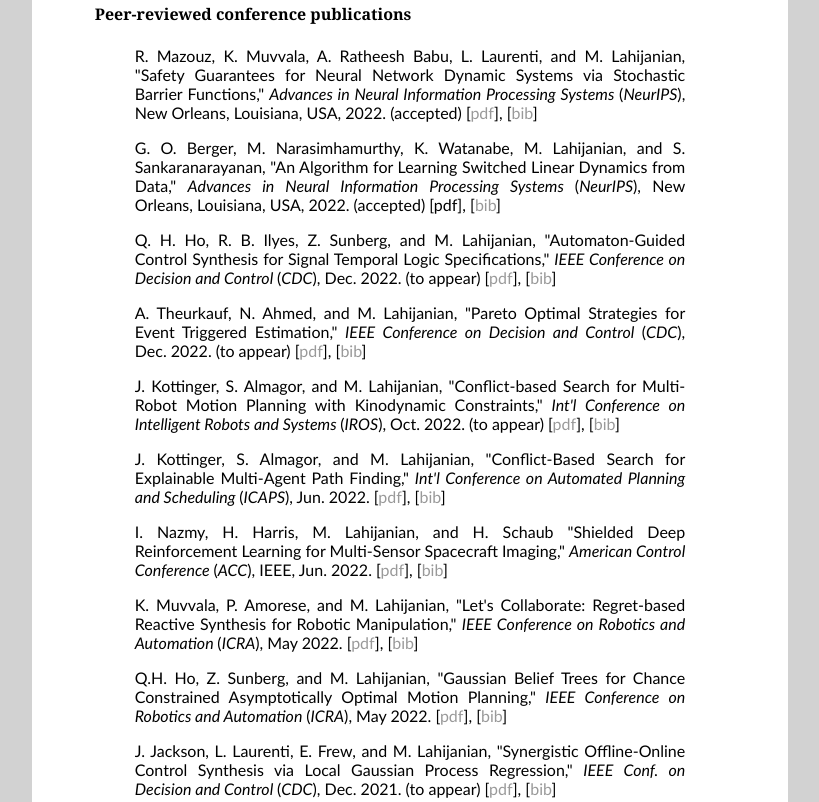
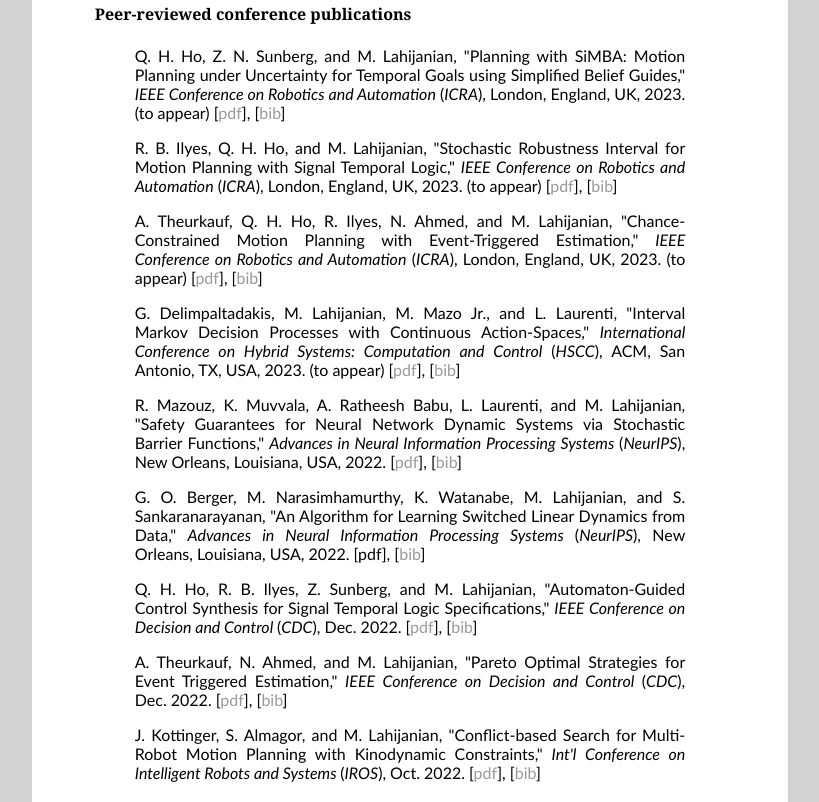
Before and after one commit to morteza21/website, a plain HTML site: page publications.html in a window 1280 px wide. Shown: the part 1409-2211 px from the top of the page, without its empty margins (230-1049 px from the left). Drawn offline with Linux system fonts and the light colour scheme.

Commit message:
updated publications

```diff
--- a/publications.html
+++ b/publications.html
@@ -74,7 +74,7 @@ a:active {
         <tr>
           <td width="693" height="144" align="left" valign="top" scope="row"><h4><span class="style13">Peer-reviewed journal publications </span> </h4>
               <blockquote class="style15">
-              <p align="justify" class="style15">S. Adams, M. Lahijanian, and L. Laurenti, "Formal Control Synthesis for Stochastic Neural Network Dynamic Models," <em>IEEE Control Systems Letters</em> (<em>LCSYS</em>), 2022. (to appear) [pdf: <a href="https://arxiv.org/abs/2203.05903">draft</a>, <a href="https://doi.org/10.1109/LCSYS.2022.3178143">final</a>], [<a href="papers/CSL2022.txt">bib</a>]</p>
+              <p align="justify" class="style15">S. Adams, M. Lahijanian, and L. Laurenti, "Formal Control Synthesis for Stochastic Neural Network Dynamic Models," <em>IEEE Control Systems Letters</em> (<em>LCSYS</em>), 2022. [pdf: <a href="https://arxiv.org/abs/2203.05903">draft</a>, <a href="https://doi.org/10.1109/LCSYS.2022.3178143">final</a>], [<a href="papers/CSL2022.txt">bib</a>]</p>
               <p align="justify" class="style15">E. Pairet, J. D. Hernández, M. Carreras, Y. Petillot, and M. Lahijanian, "Online Mapping and Motion Planning under Uncertainty for Probabilistically Safe Autonomous Navigation," <em>IEEE Transactions on Automation Science and Engineering</em> (<em>T-ASE</em>), 2021. [pdf: <a href="papers/TASE2021.pdf">draft</a>, <a href="https://ieeexplore.ieee.org/document/9610137">final</a>], [<a href="papers/TASE2021.txt">bib</a>]</p>
               <p align="justify" class="style15">L. Laurenti, M. Lahijanian, A. Abate, L. Cardelli, and M. Kwiatkowska, "Formal and Efficient Synthesis for Continuous-TimeLinear Stochastic Hybrid Processes," <em>IEEE Transactions on Automatic Control</em> (<em>TAC</em>), vol. 66, no. 1, pp. 17-32, Jan. 2021. [pdf: <a href="papers/TAC2021.pdf">draft</a>, <a href="https://ieeexplore.ieee.org/document/9003411">final</a>], [<a href="papers/TAC2021.txt">bib</a>]</p>
               <p align="justify" class="style15">E. M. Hahn, V. Hashemi, H. Hermanns, M. Lahijanian, and A. Turrini, "Interval Markov Decision Processes with Multiple Objectives: from Robust Strategies to Pareto Curves," <em>ACM Transactions on Modeling and Computer Simulation</em> (<em>TOMACS</em>), vol. 29, no. 4, pp. 1-31, 2019. [pdf: <a href="papers/TOMACS2019.pdf">draft</a>, <a href="https://dl.acm.org/doi/abs/10.1145/3309683">final</a>], [<a href="papers/TOMACS2019.txt">bib</a>]</p>
@@ -92,16 +92,20 @@ a:active {
         <tr>
           <td height="59" align="left" valign="top" class="style13" scope="row"><h4>Peer-reviewed conference publications</h4>
             <blockquote>
-              <p align="justify" class="style15">R. Mazouz, K. Muvvala, A. Ratheesh Babu, L. Laurenti, and M. Lahijanian, "Safety Guarantees for Neural Network Dynamic Systems via Stochastic Barrier Functions," <em>Advances in Neural Information Processing Systems </em>(<em>NeurIPS</em>), New Orleans, Louisiana, USA, 2022. (accepted) [<a href="https://arxiv.org/abs/2206.07811">pdf</a>], [<a href="papers/NeurIPS2022_mazouz.txt">bib</a>]</p>
-              <p align="justify" class="style15">G. O. Berger, M. Narasimhamurthy, K. Watanabe, M. Lahijanian, and S. Sankaranarayanan, "An Algorithm for Learning Switched Linear Dynamics from Data," <em>Advances in Neural Information Processing Systems </em>(<em>NeurIPS</em>), New Orleans, Louisiana, USA, 2022. (accepted) [pdf], [<a href="papers/NeurIPS2022_berger.txt">bib</a>]</p>
-              <p align="justify" class="style15">Q. H. Ho, R. B. Ilyes, Z. Sunberg, and M. Lahijanian, "Automaton-Guided Control Synthesis for Signal Temporal Logic Specifications," <em>IEEE Conference on Decision and Control </em>(<em>CDC</em>), Dec. 2022. (to appear) [<a href="https://arxiv.org/abs/2207.03662">pdf</a>], [<a href="papers/CDC2022_ho.txt">bib</a>]</p>
-              <p align="justify" class="style15">A. Theurkauf, N. Ahmed, and M. Lahijanian, "Pareto Optimal Strategies for Event Triggered Estimation," <em>IEEE Conference on Decision and Control </em>(<em>CDC</em>), Dec. 2022. (to appear) [<a href="https://arxiv.org/abs/2207.08971">pdf</a>], [<a href="papers/CDC2022_theurkauf.txt">bib</a>]</p>
-              <p align="justify" class="style15">J. Kottinger, S. Almagor, and M. Lahijanian, "Conflict-based Search for Multi-Robot Motion Planning with Kinodynamic Constraints," <em>Int'l Conference on Intelligent Robots and Systems </em>(<em>IROS</em>), Oct. 2022. (to appear) [<a href="https://arxiv.org/abs/2207.00576">pdf</a>], [<a href="papers/IROS2022.txt">bib</a>]</p>
+              <p align="justify" class="style15">Q. H. Ho, Z. N. Sunberg, and M. Lahijanian, "Planning with SiMBA: Motion Planning under Uncertainty for Temporal Goals using Simplified Belief Guides," <em>IEEE Conference on Robotics and Automation</em> (<em>ICRA</em>), London, England, UK, 2023. (to appear) [<a href="https://arxiv.org/abs/2210.10202">pdf</a>], [<a href="papers/ICRA2023_ho.txt">bib</a>]</p>
+              <p align="justify" class="style15">R. B. Ilyes, Q. H. Ho, and M. Lahijanian, "Stochastic Robustness Interval for Motion Planning with Signal Temporal Logic," <em>IEEE Conference on Robotics and Automation</em> (<em>ICRA</em>), London, England, UK, 2023. (to appear) [<a href="https://arxiv.org/abs/2210.04813">pdf</a>], [<a href="papers/ICRA2023_ilyes.txt">bib</a>]</p>
+              <p align="justify" class="style15">A. Theurkauf, Q. H. Ho, R. Ilyes, N. Ahmed, and M. Lahijanian, "Chance-Constrained Motion Planning with Event-Triggered Estimation," <em>IEEE Conference on Robotics and Automation</em> (<em>ICRA</em>), London, England, UK, 2023. (to appear) [<a href="https://arxiv.org/abs/2210.07190">pdf</a>], [<a href="papers/ICRA2023_theurkauf.txt">bib</a>]</p>
+              <p align="justify" class="style15">G. Delimpaltadakis, M. Lahijanian, M. Mazo Jr., and L. Laurenti, "Interval Markov Decision Processes with Continuous Action-Spaces," <em>International Conference on Hybrid Systems: Computation and Control</em> (<em>HSCC</em>), ACM, San Antonio, TX, USA, 2023. (to appear) [<a href="https://arxiv.org/abs/2211.01231">pdf</a>], [<a href="papers/HSCC2023.txt">bib</a>]</p>
+              <p align="justify" class="style15">R. Mazouz, K. Muvvala, A. Ratheesh Babu, L. Laurenti, and M. Lahijanian, "Safety Guarantees for Neural Network Dynamic Systems via Stochastic Barrier Functions," <em>Advances in Neural Information Processing Systems </em>(<em>NeurIPS</em>), New Orleans, Louisiana, USA, 2022. [<a href="https://arxiv.org/abs/2206.07811">pdf</a>], [<a href="papers/NeurIPS2022_mazouz.txt">bib</a>]</p>
+              <p align="justify" class="style15">G. O. Berger, M. Narasimhamurthy, K. Watanabe, M. Lahijanian, and S. Sankaranarayanan, "An Algorithm for Learning Switched Linear Dynamics from Data," <em>Advances in Neural Information Processing Systems </em>(<em>NeurIPS</em>), New Orleans, Louisiana, USA, 2022. [pdf], [<a href="papers/NeurIPS2022_berger.txt">bib</a>]</p>
+              <p align="justify" class="style15">Q. H. Ho, R. B. Ilyes, Z. Sunberg, and M. Lahijanian, "Automaton-Guided Control Synthesis for Signal Temporal Logic Specifications," <em>IEEE Conference on Decision and Control </em>(<em>CDC</em>), Dec. 2022. [<a href="https://arxiv.org/abs/2207.03662">pdf</a>], [<a href="papers/CDC2022_ho.txt">bib</a>]</p>
+              <p align="justify" class="style15">A. Theurkauf, N. Ahmed, and M. Lahijanian, "Pareto Optimal Strategies for Event Triggered Estimation," <em>IEEE Conference on Decision and Control </em>(<em>CDC</em>), Dec. 2022. [<a href="https://arxiv.org/abs/2207.08971">pdf</a>], [<a href="papers/CDC2022_theurkauf.txt">bib</a>]</p>
+              <p align="justify" class="style15">J. Kottinger, S. Almagor, and M. Lahijanian, "Conflict-based Search for Multi-Robot Motion Planning with Kinodynamic Constraints," <em>Int'l Conference on Intelligent Robots and Systems </em>(<em>IROS</em>), Oct. 2022. [<a href="https://arxiv.org/abs/2207.00576">pdf</a>], [<a href="papers/IROS2022.txt">bib</a>]</p>
               <p align="justify" class="style15">J. Kottinger, S. Almagor, and M. Lahijanian, "Conflict-Based Search for Explainable Multi-Agent Path Finding," <em>Int'l Conference on Automated Planning and Scheduling </em>(<em>ICAPS</em>), Jun. 2022. [<a href="https://arxiv.org/abs/2202.09930">pdf</a>], [<a href="papers/ICAPS2022.txt">bib</a>]</p>
               <p align="justify" class="style15">I. Nazmy, H. Harris, M. Lahijanian, and H. Schaub "Shielded Deep Reinforcement Learning for Multi-Sensor Spacecraft Imaging," <em>American Control Conference </em>(<em>ACC</em>), IEEE, Jun. 2022. [<a href="papers/ACC2022.pdf">pdf</a>], [<a href="papers/ACC2022.txt">bib</a>]</p>
               <p align="justify" class="style15">K. Muvvala, P. Amorese, and M. Lahijanian, "Let's Collaborate: Regret-based Reactive Synthesis for Robotic Manipulation," <em>IEEE Conference on Robotics and Automation </em>(<em>ICRA</em>), May 2022. [<a href="https://arxiv.org/abs/2203.06861">pdf</a>], [<a href="papers/ICRA2022_muvvala.txt">bib</a>]</p>
               <p align="justify" class="style15">Q.H. Ho, Z. Sunberg, and M. Lahijanian, "Gaussian Belief Trees for Chance Constrained Asymptotically Optimal Motion Planning," <em>IEEE Conference on Robotics and Automation </em>(<em>ICRA</em>), May 2022. [<a href="https://arxiv.org/abs/2202.12407">pdf</a>], [<a href="papers/ICRA2022_ho.txt">bib</a>]</p>
-              <p align="justify" class="style15">J. Jackson, L. Laurenti, E. Frew, and M. Lahijanian, "Synergistic Offline-Online Control Synthesis via Local Gaussian Process Regression," <em>IEEE Conf. on Decision and Control </em>(<em>CDC</em>), Dec. 2021. (to appear) [<a href="papers/CDC2021.pdf">pdf</a>], [<a href="papers/CDC2021.txt">bib</a>]</p>
+              <p align="justify" class="style15">J. Jackson, L. Laurenti, E. Frew, and M. Lahijanian, "Synergistic Offline-Online Control Synthesis via Local Gaussian Process Regression," <em>IEEE Conf. on Decision and Control </em>(<em>CDC</em>), Dec. 2021. [<a href="papers/CDC2021.pdf">pdf</a>], [<a href="papers/CDC2021.txt">bib</a>]</p>
               <p align="justify" class="style15">K. Watanabe, N. Renninger, S. Sankaranarayanan, and M. Lahijanian, "Probabilistic Specification Learning for Planning with Safety Constraints," <em>IEEE Int. Conf. on Intelligent Robots and Systems </em>(<em>IROS</em>), Prague, Czech Republic, Sep. 2021. [<a href="papers/IROS2021.pdf">pdf</a>], [<a href="papers/IROS2021.txt">bib</a>]</p>
               <p align="justify" class="style15">A. Wells, Z. Kingston, M. Lahijanian, L. E. Kavraki, and M. Y. Vardi, "Finite Horizon Synthesis for Probabilistic Manipulation Domains,"<em> IEEE Int. Conf. on Robotics and Automation </em>(<em>ICRA</em>), Xi'an, China, May. 2021. [<a href="papers/ICRA2021_wells.pdf">pdf</a>], [<a href="papers/ICRA2021_wells.txt">bib</a>]</p>
               <p align="justify" class="style15">J. Kottinger, S. Almagor, and M. Lahijanian, "MAPS-X: Explainable Multi-Robot Motion Planning via Segmentation,"<em> IEEE Int. Conf. on Robotics and Automation </em>(<em>ICRA</em>), Xi'an, China, May. 2021. [<a href="papers/ICRA2021_kottinger.pdf">pdf</a>], [<a href="papers/ICRA2021_kottinger.txt">bib</a>]</p>
```
